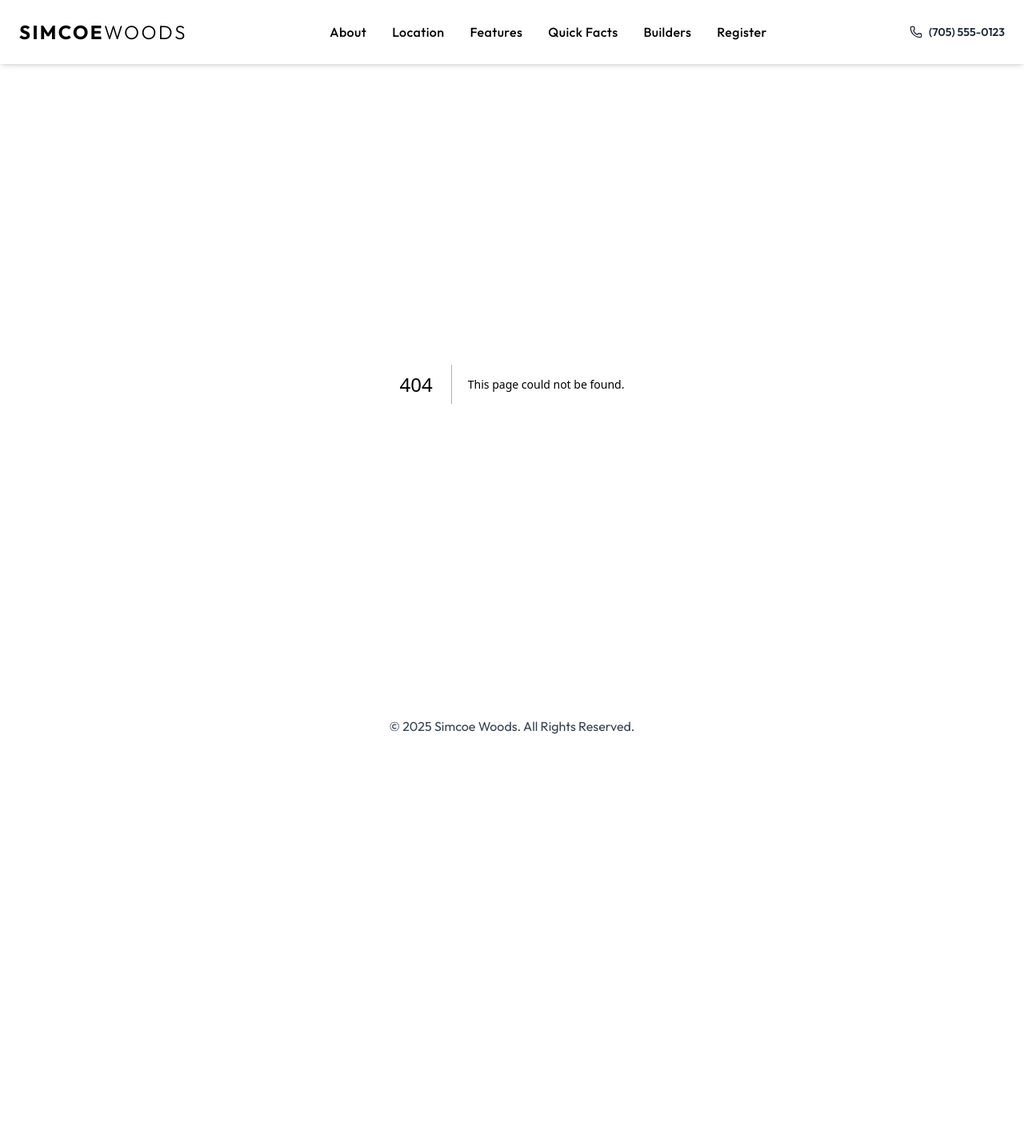
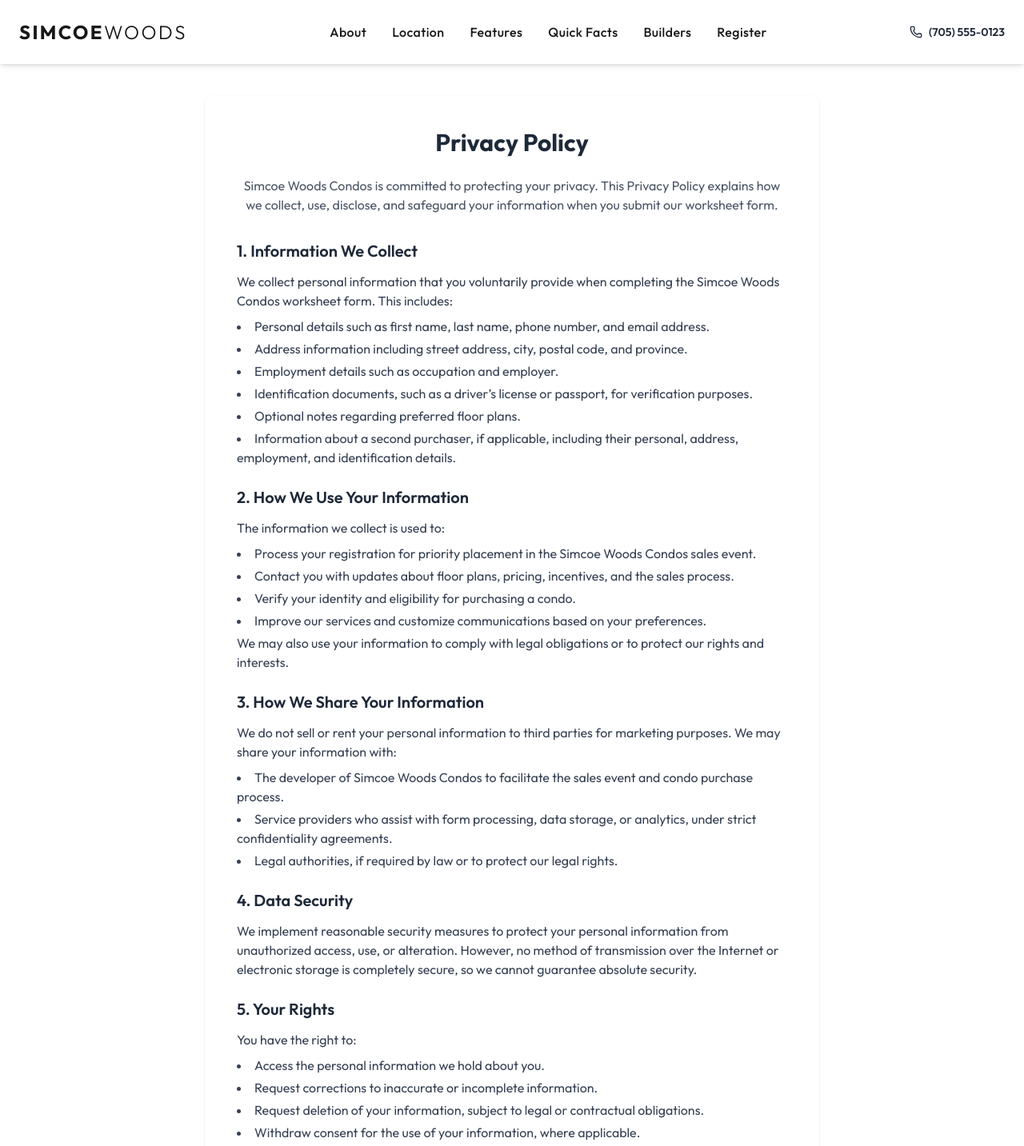
Before and after one commit to waleedjs/Simcoewoods, a Next.js app: page /privacy-policy in a window 1280 px wide. Before the commit this address had no page. Shown: the top 1433 px of the page at 80% size. Before the commit the page ends 936 px from the top, so only its background shows below. Built offline with nearby package versions, Linux system fonts and the light colour scheme.

Commit message:
Add validation for second purchaser and enhance form structure; implement loading and not found components

```diff
--- /dev/null
+++ b/app/components/loader.tsx
@@ -0,0 +1,11 @@
+import React from 'react';
+
+const Loader = () => {
+  return (
+    <div className="fixed inset-0 bg-white bg-opacity-60 flex items-center justify-center z-50">
+      <div className="w-10 h-10 border-4 border-gray-500 border-t-black rounded-full animate-spin"></div>
+    </div>
+  );
+};
+
+export default Loader;
--- a/app/components/worksheet.tsx
+++ b/app/components/worksheet.tsx
@@ -54,7 +54,7 @@
     }
   };
 
-  // NEW: Function to check if the current step is valid
+  // Function to check if the current step is valid
   const isStepValid = () => {
     switch (currentStep) {
       case 1:
@@ -88,7 +88,8 @@
           formData.secondPurchaserEmail.trim() !== '' &&
           formData.secondPurchaserStreetAddress.trim() !== '' &&
           formData.secondPurchaserCity.trim() !== '' &&
-          formData.secondPurchaserPostalCode.trim() !== ''
+          formData.secondPurchaserPostalCode.trim() !== '' &&
+          formData.secondPurchaserProvince.trim() !== ''
         );
       case 8:
         // Validation for the final step depends on whether there's a second purchaser
@@ -106,7 +107,6 @@
         return false;
     }
   };
-
 
   // Function to go to the next step
   const handleNext = () => {
@@ -302,6 +302,10 @@
                     <label className="block mb-2 text-sm font-medium text-gray-700">(Second Purchaser) Postal Code <span className="text-red-500">*</span></label>
                     <input type="text" name="secondPurchaserPostalCode" value={formData.secondPurchaserPostalCode} onChange={handleChange} placeholder="e.g., L5B 4A9" className="w-full p-3 border border-gray-300 rounded-xl bg-gray-50" required />
                 </div>
+                <div className="md:col-span-2">
+                    <label className="block mb-2 text-sm font-medium text-gray-700">(Second Purchaser) Province <span className="text-red-500">*</span></label>
+                    <input type="text" name="secondPurchaserProvince" value={formData.secondPurchaserProvince} onChange={handleChange} placeholder="e.g., Ontario" className="w-full p-3 border border-gray-300 rounded-xl bg-gray-50" required />
+                </div>
             </div>
         )}
 
--- a/app/layout/header.tsx
+++ b/app/layout/header.tsx
@@ -1,12 +1,12 @@
-"use client"
-import { useState } from "react"
-import Link from "next/link"
-import { Phone, Menu, X } from "lucide-react"
+"use client";
+import { useState } from "react";
+import Link from "next/link";
+import { Phone, Menu, X } from "lucide-react";
 
 const Header = () => {
-  const [menuOpen, setMenuOpen] = useState(false)
+  const [menuOpen, setMenuOpen] = useState(false);
 
-  const toggleMenu = () => setMenuOpen(!menuOpen)
+  const toggleMenu = () => setMenuOpen(!menuOpen);
 
   return (
     <header className="z-50 xl:sticky overflow-hidden w-full xl:top-0 bg-white shadow-md">
@@ -14,29 +14,31 @@
         <div className="flex items-center justify-between h-16 sm:h-20">
           {/* Logo */}
           <div className="text-xl sm:text-2xl font-bold tracking-widest flex-shrink-0">
-            <Link href="/">SIMCOE<span className="font-light">WOODS</span></Link>
+            <Link href="/">
+              SIMCOE<span className="font-light">WOODS</span>
+            </Link>
           </div>
 
           {/* Desktop Navigation */}
           <nav className="hidden lg:flex items-center space-x-6 xl:space-x-8 text-base font-medium tracking-wide">
-            <a href="#about" className="hover:text-gray-500 transition-colors">
+            <Link href="/#about" className="hover:text-gray-500 transition-colors">
               About
-            </a>
-            <a href="#location" className="hover:text-gray-500 transition-colors">
+            </Link>
+            <Link href="/#location" className="hover:text-gray-500 transition-colors">
               Location
-            </a>
-            <a href="#amenities" className="hover:text-gray-500 transition-colors">
+            </Link>
+            <Link href="/#amenities" className="hover:text-gray-500 transition-colors">
               Features
-            </a>
-            <a href="#facts" className="hover:text-gray-500 transition-colors">
+            </Link>
+            <Link href="/#facts" className="hover:text-gray-500 transition-colors">
               Quick Facts
-            </a>
-            <a href="#builders" className="hover:text-gray-500 transition-colors">
+            </Link>
+            <Link href="/#builders" className="hover:text-gray-500 transition-colors">
               Builders
-            </a>
-            <a href="#contact" className="hover:text-gray-500 transition-colors">
+            </Link>
+            <Link href="/#contact" className="hover:text-gray-500 transition-colors">
               Register
-            </a>
+            </Link>
           </nav>
 
           {/* Desktop Phone Number */}
@@ -51,8 +53,7 @@
           <button
             className="lg:hidden text-gray-700 p-2 -mr-2 flex-shrink-0"
             onClick={toggleMenu}
-            aria-label="Toggle mobile menu"
-          >
+            aria-label="Toggle mobile menu">
             {menuOpen ? <X className="h-6 w-6" /> : <Menu className="h-6 w-6" />}
           </button>
         </div>
@@ -65,51 +66,44 @@
             <a
               href="#about"
               className="block py-2 text-base font-medium tracking-wide hover:text-gray-500 transition-colors"
-              onClick={toggleMenu}
-            >
+              onClick={toggleMenu}>
               About
             </a>
             <a
               href="#location"
               className="block py-2 text-base font-medium tracking-wide hover:text-gray-500 transition-colors"
-              onClick={toggleMenu}
-            >
+              onClick={toggleMenu}>
               Location
             </a>
             <a
               href="#amenities"
               className="block py-2 text-base font-medium tracking-wide hover:text-gray-500 transition-colors"
-              onClick={toggleMenu}
-            >
+              onClick={toggleMenu}>
               Features
             </a>
             <a
               href="#facts"
               className="block py-2 text-base font-medium tracking-wide hover:text-gray-500 transition-colors"
-              onClick={toggleMenu}
-            >
+              onClick={toggleMenu}>
               Quick Facts
             </a>
             <a
               href="#builders"
               className="block py-2 text-base font-medium tracking-wide hover:text-gray-500 transition-colors"
-              onClick={toggleMenu}
-            >
+              onClick={toggleMenu}>
               Builders
             </a>
             <a
               href="#contact"
               className="block py-2 text-base font-medium tracking-wide hover:text-gray-500 transition-colors"
-              onClick={toggleMenu}
-            >
+              onClick={toggleMenu}>
               Register
             </a>
             <div className="flex items-center space-x-2 pt-3 mt-3 border-t border-gray-200">
               <Phone className="h-4 w-4 text-gray-700" />
               <a
                 href="tel:705-555-0123"
-                className="text-sm font-semibold text-gray-800 hover:text-gray-500 transition-colors"
-              >
+                className="text-sm font-semibold text-gray-800 hover:text-gray-500 transition-colors">
                 (705) 555-0123
               </a>
             </div>
@@ -117,7 +111,7 @@
         </div>
       )}
     </header>
-  )
-}
+  );
+};
 
-export default Header
+export default Header;
--- /dev/null
+++ b/app/loading.tsx
@@ -0,0 +1,15 @@
+"use client";
+
+import React from "react";
+
+export default function Spinner() {
+  return (
+    <div className="flex items-center justify-center min-h-screen">
+      <div className="w-8 h-8 border-4 border-gray-400 border-t-black rounded-full animate-spin"></div>
+    </div>
+  );
+}
+export const metadata = {
+  title: "Loading",
+  description: "Loading page for Simcoe Woods",
+};
--- /dev/null
+++ b/app/not-found.tsx
@@ -0,0 +1,37 @@
+/* eslint-disable react/no-unescaped-entities */
+'use client';
+
+import React from 'react';
+import Link from 'next/link';
+
+export default function NotFound() {
+  return (
+    <div className="min-h-screen bg-gray-50 flex items-center justify-center px-4 py-6">
+      <div className="bg-white max-w-3xl mx-auto p-10 rounded-lg shadow-sm text-center">
+        {/* 404 Illustration */}
+        <div className="mb-8">
+          <h1 className="text-9xl font-bold text-gray-800 opacity-20">404</h1>
+          <p className="text-2xl font-semibold text-gray-700 mt-2">Page Not Found</p>
+        </div>
+
+        {/* Message */}
+        <p className="text-gray-600 mb-6">
+          Oops! It looks like the page you're looking for doesn't exist or has been moved.
+          Let's get you back on track.
+        </p>
+
+        {/* Back to Home Button */}
+        <Link href="/">
+          <button className="py-3 px-8 rounded-md font-semibold bg-black text-white hover:bg-gray-900 transition duration-200">
+            Return to Home
+          </button>
+        </Link>
+
+        {/* Optional Contact Info */}
+        <p className="text-sm text-gray-500 mt-6">
+          Need help? at <Link href="/#contact" className="text-teal-600 hover:underline">Contact us</Link>
+        </p>
+      </div>
+    </div>
+  );
+}
--- a/app/page.tsx
+++ b/app/page.tsx
@@ -1,8 +1,14 @@
 
-"use client";
+import type { Metadata } from "next";
 
+//  Page metadata
+export const metadata: Metadata = {
+  title: "Simcoe Woods – Modern Living in Nature",
+  description:
+    "Discover Simcoe Woods, a serene and modern residential community nestled in nature with top-notch amenities and ideal location.",
+  keywords: ["Simcoe Woods", "Real Estate", "Modern Homes", "Nature Living", "Amenities", "New Development"],
+};
 
-// Import all components
 import HeroSection from "./components/hersoSection";
 import AboutSection from "./components/aboutSection";
 import LocationSection from "./components/locationSection";
--- /dev/null
+++ b/app/privacy-policy/page.tsx
@@ -0,0 +1,134 @@
+"use client";
+
+import React from "react";
+
+export default function PrivacyPolicy() {
+  return (
+    <div className="bg-white max-w-3xl mx-auto my-10 px-4 xl:py-10 py-6 md:p-10 rounded-lg shadow-sm">
+      <h1 className="text-3xl font-bold text-center text-gray-800 mb-6">Privacy Policy</h1>
+      <p className="text-center text-gray-600 mb-8">
+        Simcoe Woods Condos is committed to protecting your privacy. This Privacy Policy explains how we collect, use,
+        disclose, and safeguard your information when you submit our worksheet form.
+      </p>
+
+      <div className="space-y-6 text-gray-700">
+        {/* Section 1: Information We Collect */}
+        <section>
+          <h2 className="text-xl font-semibold text-gray-800 mb-3">1. Information We Collect</h2>
+          <p>
+            We collect personal information that you voluntarily provide when completing the Simcoe Woods Condos
+            worksheet form. This includes:
+          </p>
+          <ul className="list-disc list-inside    mt-2 space-y-1">
+            <li>Personal details such as first name, last name, phone number, and email address.</li>
+            <li>Address information including street address, city, postal code, and province.</li>
+            <li>Employment details such as occupation and employer.</li>
+            <li>Identification documents, such as a driver’s license or passport, for verification purposes.</li>
+            <li>Optional notes regarding preferred floor plans.</li>
+            <li>
+              Information about a second purchaser, if applicable, including their personal, address, employment, and
+              identification details.
+            </li>
+          </ul>
+        </section>
+
+        {/* Section 2: How We Use Your Information */}
+        <section>
+          <h2 className="text-xl font-semibold text-gray-800 mb-3">2. How We Use Your Information</h2>
+          <p>The information we collect is used to:</p>
+          <ul className="list-disc list-inside    mt-2 space-y-1">
+            <li>Process your registration for priority placement in the Simcoe Woods Condos sales event.</li>
+            <li>Contact you with updates about floor plans, pricing, incentives, and the sales process.</li>
+            <li>Verify your identity and eligibility for purchasing a condo.</li>
+            <li>Improve our services and customize communications based on your preferences.</li>
+            <p>
+              We may also use your information to comply with legal obligations or to protect our rights and interests.
+            </p>
+          </ul>
+        </section>
+
+        {/* Section 3: How We Share Your Information */}
+        <section>
+          <h2 className="text-xl font-semibold text-gray-800 mb-3">3. How We Share Your Information</h2>
+          <p>
+            We do not sell or rent your personal information to third parties for marketing purposes. We may share your
+            information with:
+          </p>
+          <ul className="list-disc list-inside    mt-2 space-y-1">
+            <li>The developer of Simcoe Woods Condos to facilitate the sales event and condo purchase process.</li>
+            <li>
+              Service providers who assist with form processing, data storage, or analytics, under strict
+              confidentiality agreements.
+            </li>
+            <li>Legal authorities, if required by law or to protect our legal rights.</li>
+          </ul>
+        </section>
+
+        {/* Section 4: Data Security */}
+        <section>
+          <h2 className="text-xl font-semibold text-gray-800 mb-3">4. Data Security</h2>
+          <p>
+            We implement reasonable security measures to protect your personal information from unauthorized access,
+            use, or alteration. However, no method of transmission over the Internet or electronic storage is completely
+            secure, so we cannot guarantee absolute security.
+          </p>
+        </section>
+
+        {/* Section 5: Your Rights */}
+        <section>
+          <h2 className="text-xl font-semibold text-gray-800 mb-3">5. Your Rights</h2>
+          <p>You have the right to:</p>
+          <ul className="list-disc list-inside mt-2 space-y-1">
+            <li>Access the personal information we hold about you.</li>
+            <li>Request corrections to inaccurate or incomplete information.</li>
+            <li>Request deletion of your information, subject to legal or contractual obligations.</li>
+            <li>Withdraw consent for the use of your information, where applicable.</li>
+          </ul>
+          <p className="   mt-2">
+            To exercise these rights, please contact us at{" "}
+            <a href="mailto:privacy@simcoewoods.com" className="text-teal-600 hover:underline">
+              privacy@simcoewoods.com
+            </a>
+          </p>
+        </section>
+
+        {/* Section 6: Data Retention */}
+        <section>
+          <h2 className="text-xl font-semibold text-gray-800 mb-3">6. Data Retention</h2>
+          <p>
+            We retain your personal information for as long as necessary to fulfill the purposes outlined in this
+            Privacy Policy, unless a longer retention period is required or permitted by law.
+          </p>
+        </section>
+        {/* Section 7: Changes to This Privacy Policy */}
+        <section>
+          <h2 className="text-xl font-semibold text-gray-800 mb-3">7. Changes to This Privacy Policy</h2>
+          <p>
+            We may update this Privacy Policy from time to time. Any changes will be posted on this page, and the
+            effective date will be updated. We encourage you to review this policy periodically.
+          </p>
+        </section>
+
+        {/* Section 8: Contact Us */}
+        <section>
+          <h2 className="text-xl font-semibold text-gray-800 mb-3">8. Contact Us</h2>
+          <p>
+            If you have any questions or concerns about this Privacy Policy or our data practices, please contact us at:
+          </p>
+          <p className="mt-2">
+            Email:{" "}
+            <a href="/mailto:privacy@simcoewoods.com" className="text-teal-600 hover:underline">
+              privacy@simcoewoods.com
+            </a>
+            <br />
+            Address: Simcoe Woods Inc., 123 Main Street, Toronto, ON, M5V 2E3, Canada
+          </p>
+        </section>
+      </div>
+
+      <div className="mt-10 text-center  text-gray-600">
+        <p>Effective Date: June 24, 2025</p>
+      </div>
+    </div>
+  );
+}
```
